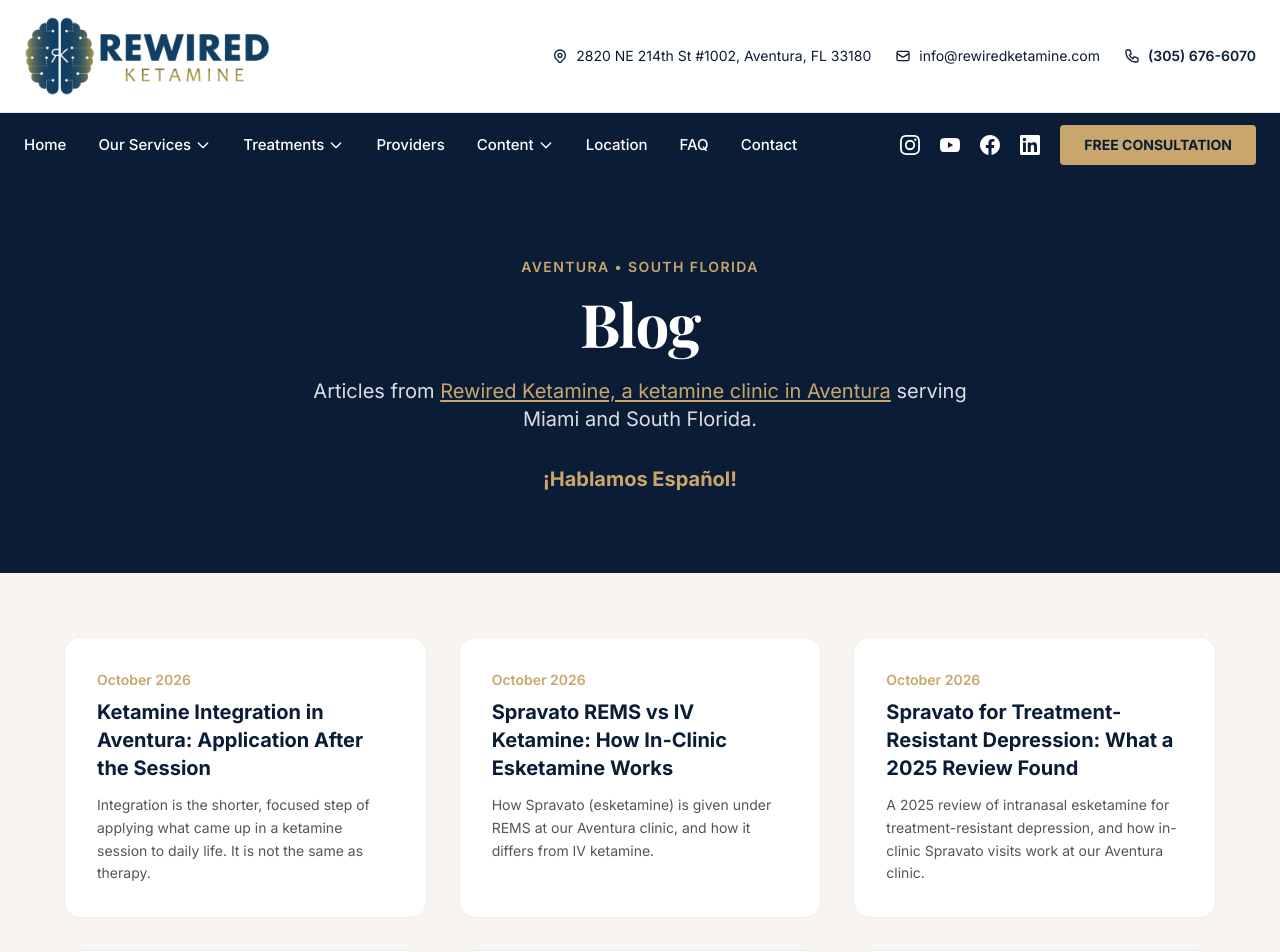
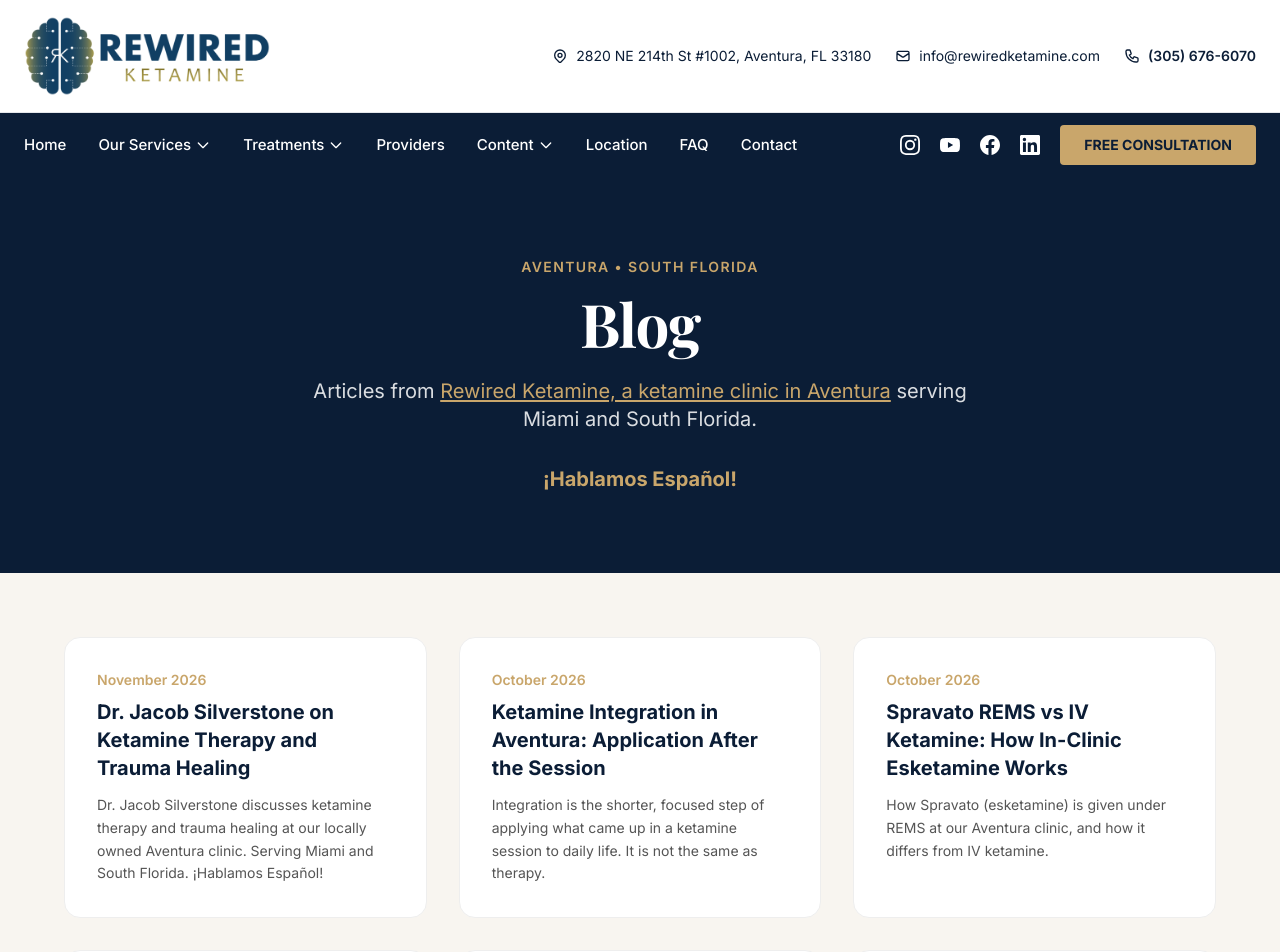
Before and after one commit to jsilverstone-ai/rewired-ketamine, a Next.js app: page /content/blog in a window 1280 px wide. Shown: the top 952 px of the page. Built offline with nearby package versions, Linux system fonts and the light colour scheme; a web font is replaced by a local one.

Commit message:
Add HFB Podcast post to blog list

```diff
--- a/src/data/blog-posts.ts
+++ b/src/data/blog-posts.ts
@@ -7,7 +7,13 @@ export type BlogPost = {
 
 export const blogPosts: BlogPost[] = [
   {
-  title: "Ketamine Integration in Aventura: Application After the Session",
+  title: "Dr. Jacob Silverstone on Ketamine Therapy and Trauma Healing",
+  slug: "dr-jacob-silverstone-ketamine-therapy-trauma-healing",
+  excerpt: "Dr. Jacob Silverstone discusses ketamine therapy and trauma healing at our locally owned Aventura clinic. Serving Miami and South Florida. ¡Hablamos Español!",
+  date: "November 2026"
+},
+
+{title: "Ketamine Integration in Aventura: Application After the Session",
   slug: "ketamine-integration-aventura",
   excerpt: "Integration is the shorter, focused step of applying what came up in a ketamine session to daily life. It is not the same as therapy.",
   date: "October 2026"
```
